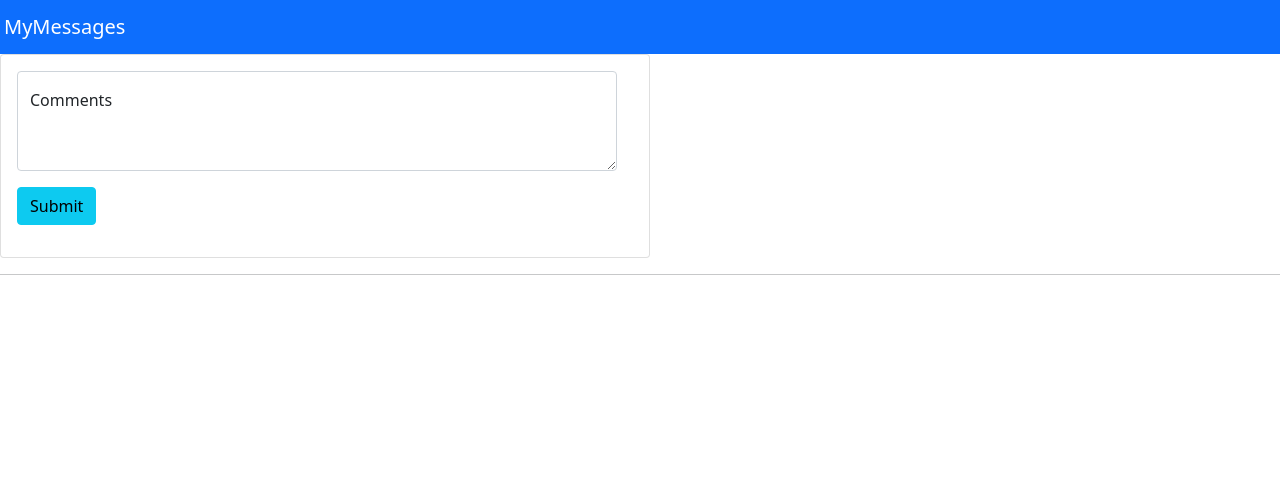
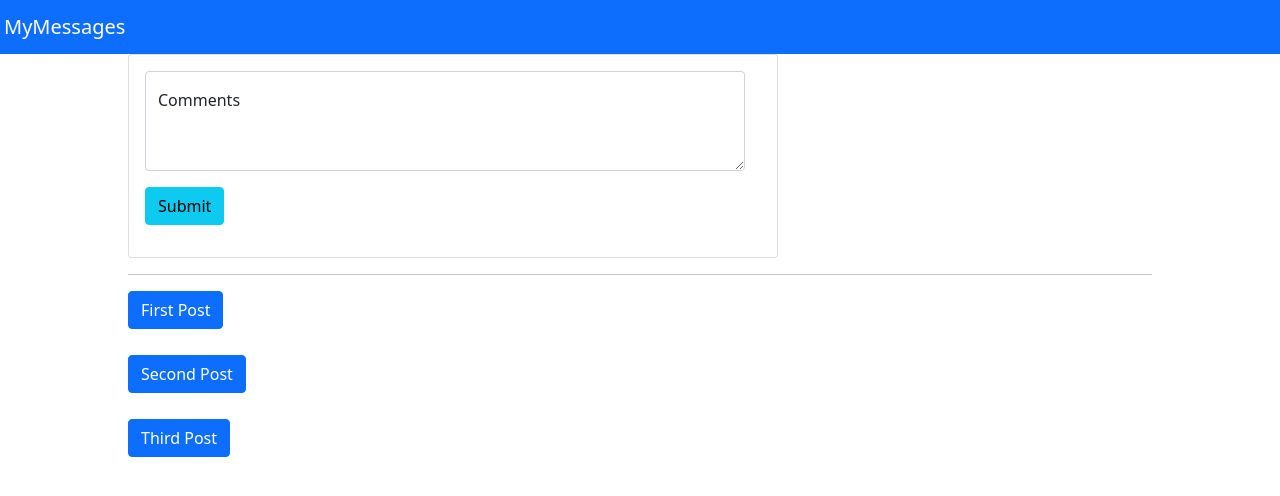
Before and after one commit to ntsakokhozacc/MEAN-STACK-APPLICATION, an Angular app in the folder mean-frontend/: page / in a window 1280 px wide. Shown: the top 496 px of the page. Built offline with nearby package versions, Linux system fonts and the light colour scheme.

Commit message:
ft-collapsable

```diff
--- a/mean-frontend/src/app/app.component.css
+++ b/mean-frontend/src/app/app.component.css
@@ -0,0 +1,5 @@
+main{
+    margin-top: 1rem;
+    width: 80%;
+    margin: auto;
+}
--- a/mean-frontend/src/app/app.component.html
+++ b/mean-frontend/src/app/app.component.html
@@ -1,3 +1,5 @@
 <app-header></app-header>
-<app-post-create></app-post-create>
-<app-post-list></app-post-list>
+<main>
+    <app-post-create></app-post-create>
+    <app-post-list></app-post-list>
+</main>
--- /dev/null
+++ b/mean-frontend/src/app/posts/post-list/post-list.component.css
@@ -0,0 +1,4 @@
+:host{
+    display:block;
+    margin-top: 1rem;
+}
--- a/mean-frontend/src/app/posts/post-list/post-list.component.html
+++ b/mean-frontend/src/app/posts/post-list/post-list.component.html
@@ -0,0 +1,14 @@
+<div *ngFor="let post of posts">
+<p>
+    <button name="{{count+1}}"class="btn btn-primary" type="button" data-bs-toggle="collapse" data-bs-target="#collapseWidthExample" aria-expanded="false" aria-controls="collapseWidthExample">
+      {{post.title}}
+    </button>
+  </p>
+  <div style="min-height: 10px;">
+    <div class="collapse collapse-horizontal" id="collapseWidthExample">
+      <div class="card card-body" style="width: 300px auto;">
+        <p>{{post.content}}</p>
+      </div>
+    </div>
+  </div>
+  </div>
--- a/mean-frontend/src/app/posts/post-list/post-list.component.ts
+++ b/mean-frontend/src/app/posts/post-list/post-list.component.ts
@@ -2,6 +2,14 @@ import { Component } from "@angular/core";
 
 @Component({
     selector:'app-post-list',
-    templateUrl: './post-list.component.html'
+    templateUrl: './post-list.component.html',
+    styleUrls:['./post-list.component.css']
 })
-export class PostListComponent{}
+export class PostListComponent{
+    count=0;
+    posts=[
+        {title:'First Post', content: "This is the first post's content"},
+        {title:'Second Post', content: "This is the second post's content"},
+        {title:'Third Post', content: "This is the third post's content"}
+    ];
+}
--- a/mean-frontend/src/index.html
+++ b/mean-frontend/src/index.html
@@ -1,3 +1,4 @@
+
 <!doctype html>
 <html lang="en">
 <head>
@@ -9,8 +10,12 @@
   <link rel="preconnect" href="https://fonts.gstatic.com">
   <link href="https://fonts.googleapis.com/css2?family=Roboto:wght@300;400;500&display=swap" rel="stylesheet">
   <link href="https://fonts.googleapis.com/icon?family=Material+Icons" rel="stylesheet">
+  <link href="https://cdn.jsdelivr.net/npm/bootstrap@5.1.3/dist/css/bootstrap.min.css" rel="stylesheet" integrity="sha384-1BmE4kWBq78iYhFldvKuhfTAU6auU8tT94WrHftjDbrCEXSU1oBoqyl2QvZ6jIW3" crossorigin="anonymous">
 </head>
 <body>
+
   <app-root></app-root>
+  <script src="https://cdn.jsdelivr.net/npm/@popperjs/core@2.10.2/dist/umd/popper.min.js" integrity="sha384-7+zCNj/IqJ95wo16oMtfsKbZ9ccEh31eOz1HGyDuCQ6wgnyJNSYdrPa03rtR1zdB" crossorigin="anonymous"></script>
+<script src="https://cdn.jsdelivr.net/npm/bootstrap@5.1.3/dist/js/bootstrap.min.js" integrity="sha384-QJHtvGhmr9XOIpI6YVutG+2QOK9T+ZnN4kzFN1RtK3zEFEIsxhlmWl5/YESvpZ13" crossorigin="anonymous"></script>
 </body>
 </html>
```
